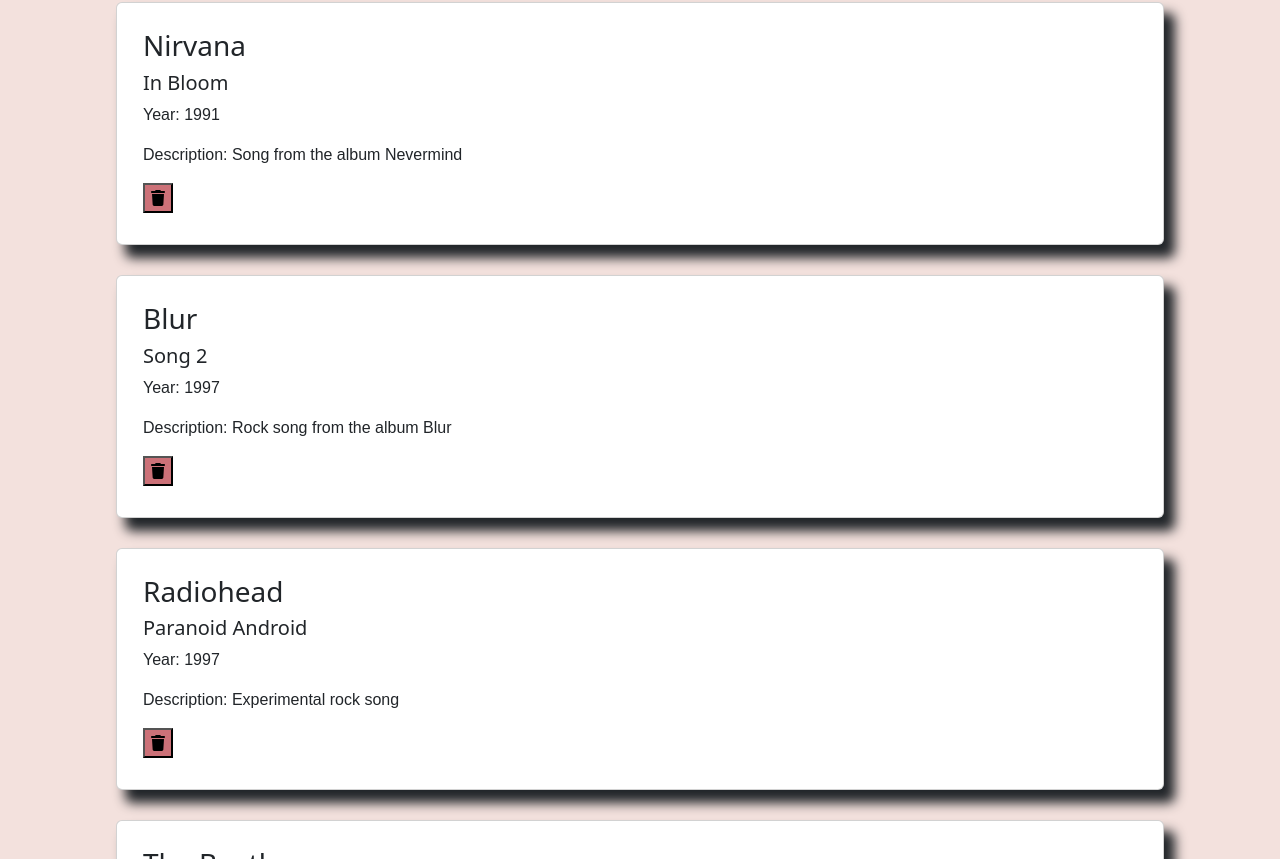
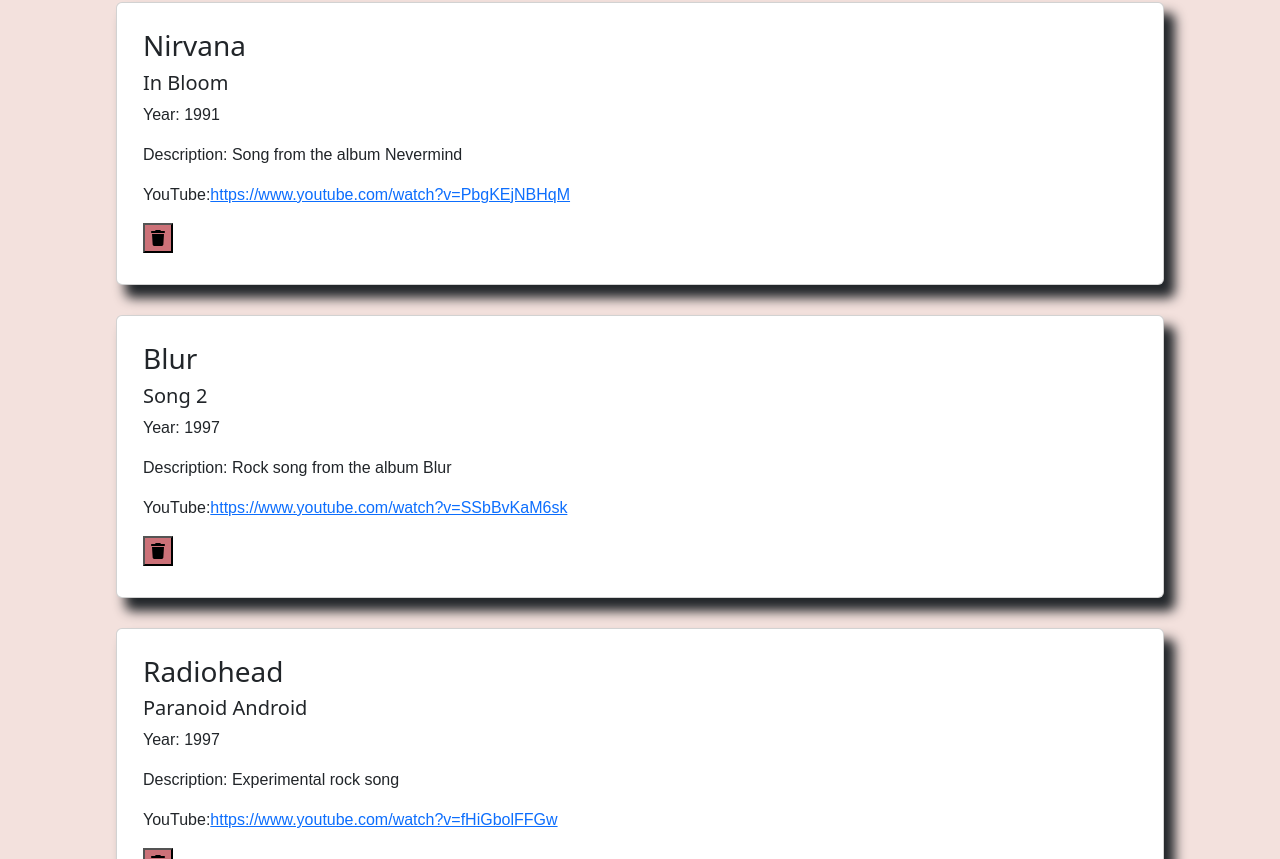
Before and after one commit to jester-ronin/music-app, a React (Create React App) app: page /playlist/all in a window 1280 px wide. Shown: the part 801-1660 px from the top of the page. Built offline with nearby package versions, Linux system fonts and the light colour scheme.

Commit message:
added link to youtube

```diff
--- a/src/assets/basicSongsList.json
+++ b/src/assets/basicSongsList.json
@@ -4,69 +4,79 @@
       "artist": "Nirvana",
       "title": "In Bloom",
       "year": 1991,
-      "description": "Song from the album Nevermind"
+      "description": "Song from the album Nevermind",
+      "youtube" : "https://www.youtube.com/watch?v=PbgKEjNBHqM"
     },
     {
       "id": 1,
       "artist": "Blur",
       "title": "Song 2",
       "year": 1997,
-      "description": "Rock song from the album Blur"
+      "description": "Rock song from the album Blur",
+      "youtube" : "https://www.youtube.com/watch?v=SSbBvKaM6sk"
     },
     {
       "id": 2,
       "artist": "Radiohead",
       "title": "Paranoid Android",
       "year": 1997,
-      "description": "Experimental rock song"
+      "description": "Experimental rock song",
+      "youtube" : "https://www.youtube.com/watch?v=fHiGbolFFGw"
     },
     {
       "id": 3,
       "artist": "The Beatles",
       "title": "Hey Jude",
       "year": 1968,
-      "description": "Classic rock anthem"
+      "description": "Classic rock anthem",
+      "youtube" : "https://www.youtube.com/watch?v=A_MjCqQoLLA"
     },
     {
       "id": 4,
       "artist": "Pink Floyd",
       "title": "Comfortably Numb",
       "year": 1979,
-      "description": "Progressive rock masterpiece"
+      "description": "Progressive rock masterpiece",
+      "youtube" : "https://www.youtube.com/watch?v=x-xTttimcNk"
     },
     {
       "id": 5,
       "artist": "Led Zeppelin",
       "title": "Stairway to Heaven",
       "year": 1971,
-      "description": "Epic rock ballad"
+      "description": "Epic rock ballad",
+      "youtube" : "https://www.youtube.com/watch?v=QkF3oxziUI4"
     },
     {
       "id": 6,
       "artist": "Queen",
       "title": "Bohemian Rhapsody",
       "year": 1975,
-      "description": "Operatic rock song"
+      "description": "Operatic rock song",
+      "youtube" : "https://www.youtube.com/watch?v=fJ9rUzIMcZQ"
     },
     {
       "id": 7,
       "artist": "David Bowie",
       "title": "Space Oddity",
       "year": 1969,
-      "description": "Space-themed rock classic"
+      "description": "Space-themed rock classic",
+      "youtube" : "https://www.youtube.com/watch?v=iYYRH4apXDo"
     },
     {
       "id": 8,
       "artist": "The Rolling Stones",
       "title": "Paint It Black",
       "year": 1966,
-      "description": "Rock and roll hit"
+      "description": "Rock and roll hit",
+      "youtube" : "https://www.youtube.com/watch?v=O4irXQhgMqg"
     },
     {
       "id": 9,
       "artist": "The Who",
       "title": "Baba O'Riley",
       "year": 1971,
-      "description": "Rock anthem from Who's Next"
+      "description": "Rock anthem from Who's Next",
+      "youtube" : "https://www.youtube.com/watch?v=x2KRpRMSu4g"
     }
   ]
--- a/src/components/mainPlaylist/MainPlaylist.js
+++ b/src/components/mainPlaylist/MainPlaylist.js
@@ -18,6 +18,7 @@
     const [songTitle, setSongTitle] = useState('');
     const [songYear, setSongYear] = useState('');
     const [songDescription, setSongDescription] = useState('');
+    const [songYoutubeUrl,setSongYoutubeUrl] = useState('')
     const [isInvalid, setIsInvalid] = useState(false);
 
 
@@ -37,6 +38,7 @@
             title: songTitle,
             year: songYear,
             description: songDescription,
+            youtubeUrl: songYoutubeUrl,
         }));
 
         setShowModal(false);
@@ -106,7 +108,14 @@
                         value={songDescription}
                         onChange={(e) => setSongDescription(e.target.value)}
                     />
-
+                    <input
+                        type="text"
+                        className="form-control"
+                        placeholder='Enter yotube URL for this song'
+                        required
+                        value={songDescription}
+                        onChange={(e) => setSongYoutubeUrl(e.target.value)}
+                    />
                 </Modal.Body>
                 <Modal.Footer>
                     <Button variant="secondary" onClick={() => setShowModal(false)}>
--- a/src/components/songsList/SongsList.js
+++ b/src/components/songsList/SongsList.js
@@ -18,6 +18,11 @@
                                     <Card.Title>{item.title}</Card.Title>
                                     <Card.Text>Year: {item.year}</Card.Text>
                                     <Card.Text>Description: {item.description}</Card.Text>
+                                    <Card.Text> YouTube:
+                                        <a href={item.youtube} target="_blank" rel="noopener noreferrer">
+                                            {item.youtube}
+                                        </a>
+                                    </Card.Text>
                                     <button id='trash' onClick={() => onRemoveSong(item.id)}>
                                         <FontAwesomeIcon icon={faTrash} />
                                     </button>
```
